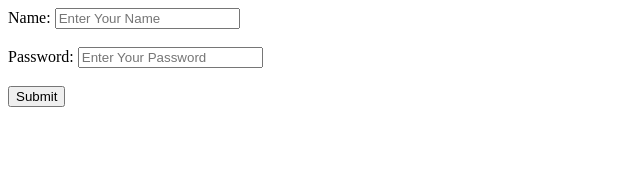
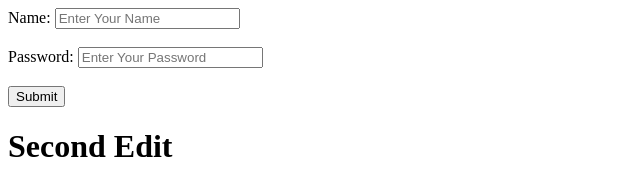
Before and after one commit to Ashvinvini/html-day1, a plain HTML site: page index.html in a window 1280 px wide. Shown: the whole page, without its empty margins (0-640 px from the left). Drawn offline with Linux system fonts and the light colour scheme.

Commit message:
Second Edit

```diff
--- a/index.html
+++ b/index.html
@@ -81,6 +81,7 @@
     <label for="password">Password:</label>
     <input type="password" id="password" name="password" placeholder="Enter Your Password"><br><br>
     <input type="submit">
+    <h1> Second Edit</h1>
 </form>
 </body>
 </html>
```
